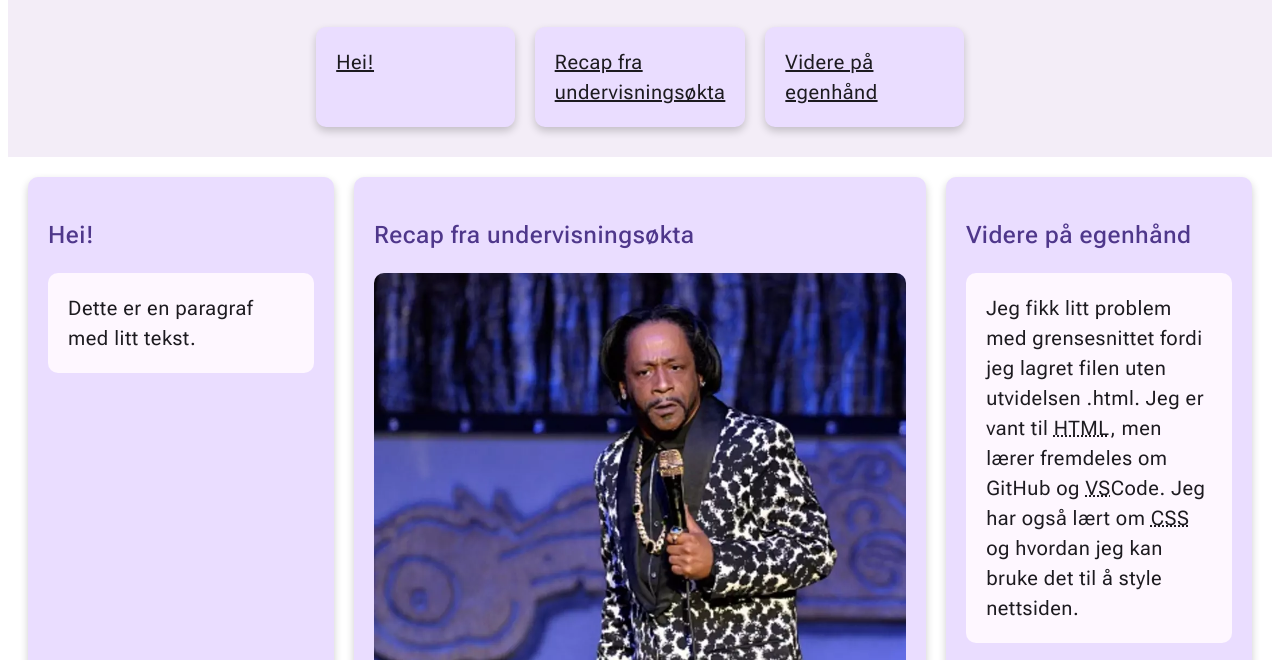
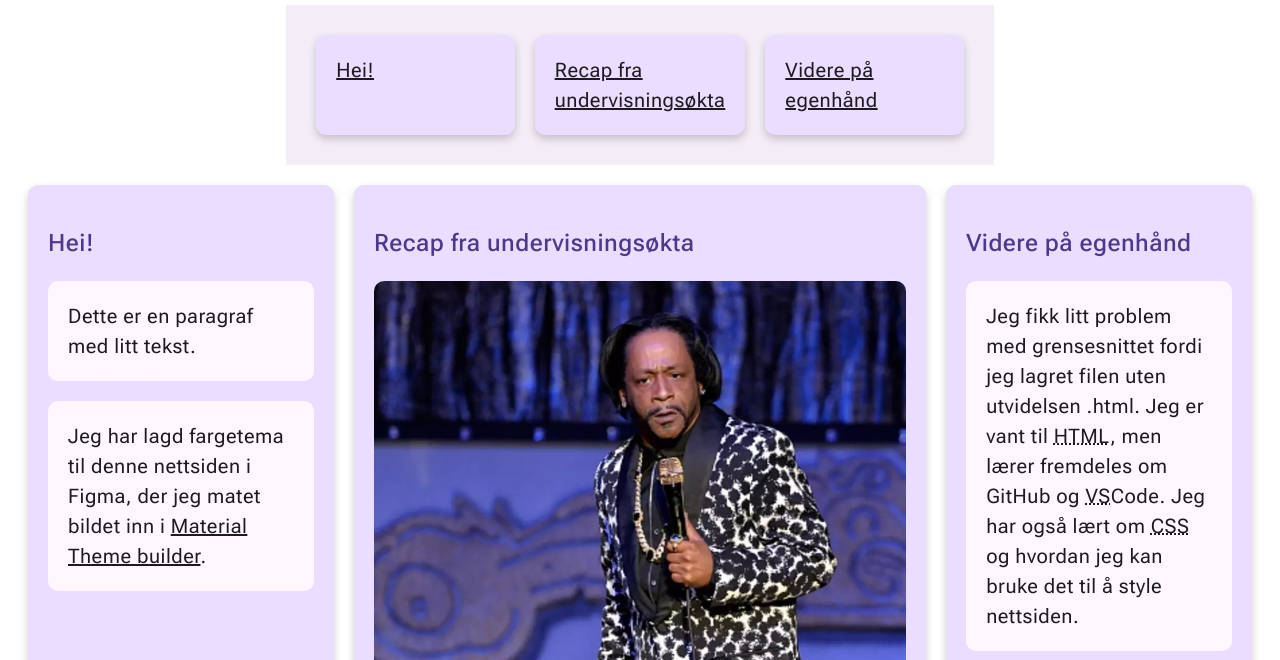
Before and after one commit to alexakode/Velkommen-til-HTML, a plain HTML site: page oppgave1.html in a window 1280 px wide. Shown: the part 94-754 px from the top of the page. Drawn offline with Linux system fonts and the light colour scheme.

Commit message:
Add site class for flexible layout and enhance content structure with new paragraphs and button

```diff
--- a/oppgave1.html
+++ b/oppgave1.html
@@ -16,7 +16,7 @@
     />
     <title>Hva jeg kan</title>
   </head>
-  <body>
+  <body class="site">
     <header>
       <h1>Velkommen til min nettside</h1>
       <nav class="navbar">
@@ -38,6 +38,14 @@
       <div class="item">
         <h2>Hei!</h2>
         <p>Dette er en paragraf med litt tekst.</p>
+        <p>
+          Jeg har lagd fargetema til denne nettsiden i Figma, der jeg matet
+          bildet inn i
+          <a
+            href="https://www.figma.com/community/plugin/1034969338659738588/material-theme-builder"
+            >Material Theme builder</a
+          >.
+        </p>
       </div>
       <div class="item">
         <h2>Recap fra undervisningsøkta</h2>
@@ -81,8 +89,19 @@
         <p>
           Jeg er vant til
           <span class="latex">L<sup>A</sup>T<sub>E</sub>X</span> og Metafont.
-          Derfor syns jeg flex er litt kult. I CSS kan jeg bygge inn én
-          skrifttype og justere diverse parameter.
+          Derfor syns jeg flex-parameter i CSS-skrifttyper er litt kult. I CSS
+          kan jeg bygge inn én skrifttype og justere diverse parameter.
+          Flex-skrifter er ikke det samme som Flexbox, selv om begge deler kan
+          beskrives i CSS.
+        </p>
+        <p>
+          Jeg har ikke lært Javascript ennå.
+          <button type="button" onclick="visMelding()">Eller?</button>
+          <script>
+            function visMelding() {
+              alert("Jeg kan kanskje lage en enkel knapp med en melding!");
+            }
+          </script>
         </p>
       </div>
     </main>
--- a/styles.css
+++ b/styles.css
@@ -98,6 +98,11 @@ img {
 .navitem {
   background-color: fef7ff;
 }
+.site {
+  display: flex;
+  flex-flow: column wrap;
+  align-items: center;
+}
 .container {
   display: flex;
   flex-flow: row wrap;
```
